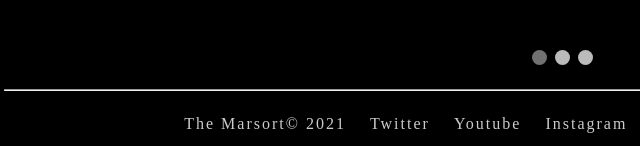
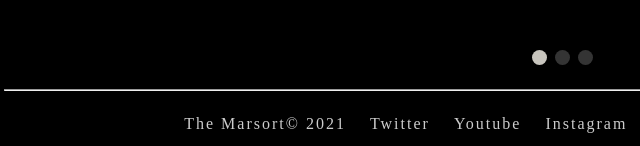
Before and after one commit to KwanL00/DECO1400_WEB_PROJECT, a plain HTML site: page index.html in a window 1280 px wide. Shown: the part 2220-2366 px from the top of the page, 78-718 px from the left. Drawn offline with Linux system fonts and the light colour scheme.

Commit message:
div slider button color

```diff
--- a/css/style.css
+++ b/css/style.css
@@ -212,7 +212,7 @@ nav {
   height: 15px;
   width: 15px;
   margin: 0 2px;
-  background-color: #bbb;
+  background-color: #343434;
   border-radius: 50%;
   display: inline-block;
   transition: background-color 0.6s ease;
@@ -220,7 +220,7 @@ nav {
 
 /* Slider Active */
 .active, .dot:hover {
-  background-color: #717171;
+  background-color: rgba(241, 237, 229, 0.83);
 }
 
 
```
